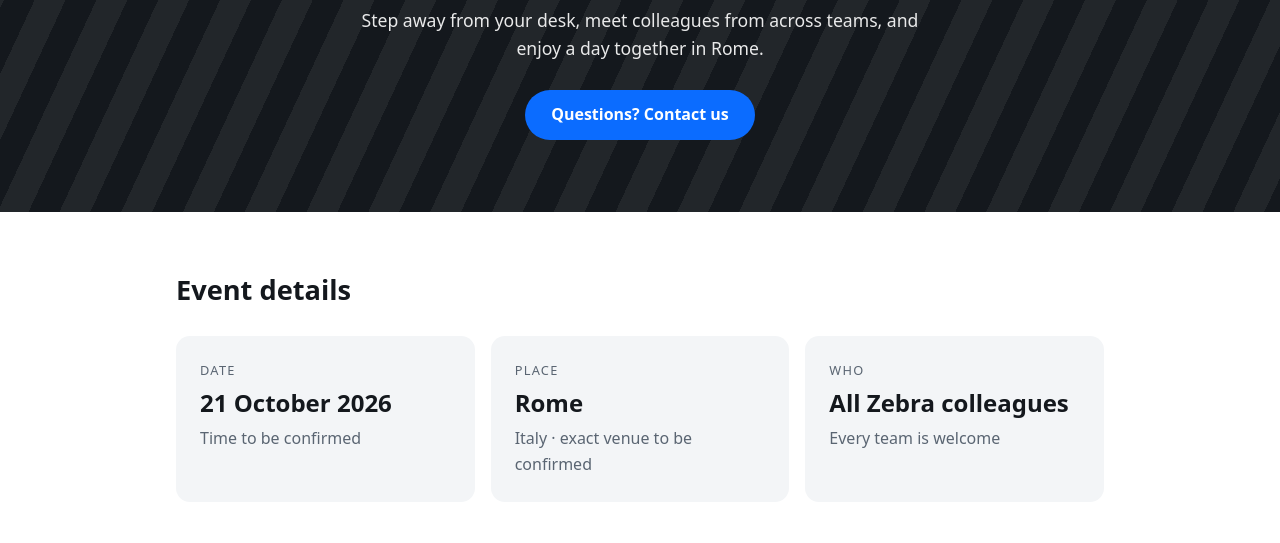
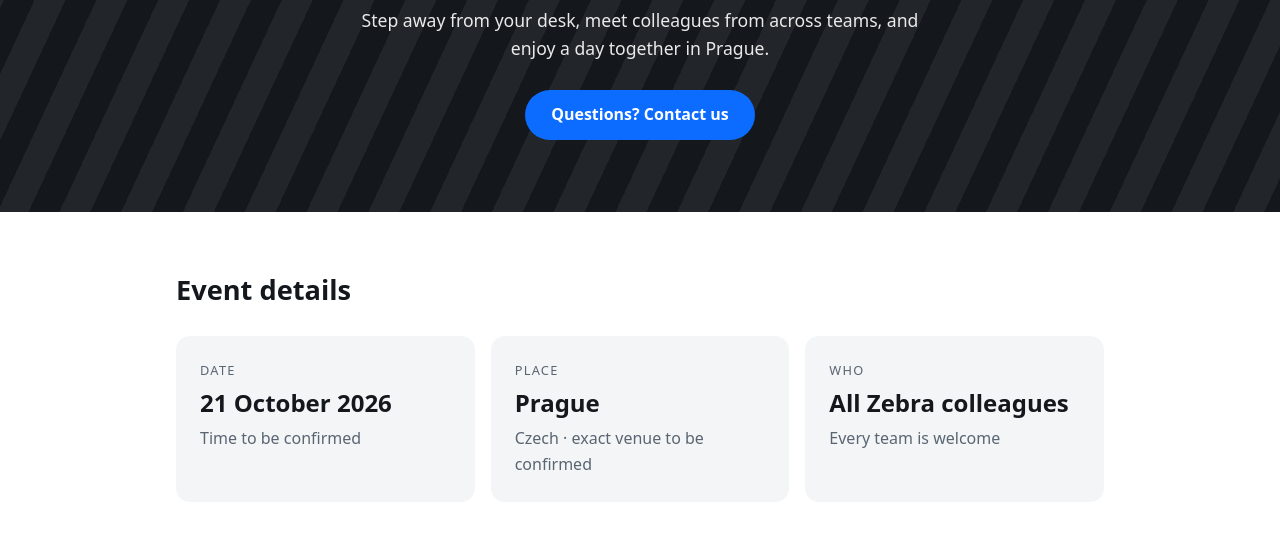
Before and after one commit to s-grus/teambuilding, a plain HTML site: page index.html in a window 1280 px wide. Shown: the part 257-800 px from the top of the page. Drawn offline with Linux system fonts and the light colour scheme.

Commit message:
Update index.html

```diff
--- a/index.html
+++ b/index.html
@@ -77,7 +77,7 @@
   <div class="wrap">
     <div class="eyebrow">Zebra Technologies · Team Building</div>
     <h1>You're invited to a day<br>of fun, food and teamwork</h1>
-    <p>Step away from your desk, meet colleagues from across teams, and enjoy a day together in Rome.</p>
+    <p>Step away from your desk, meet colleagues from across teams, and enjoy a day together in Prague.</p>
     <a class="btn" href="#contact">Questions? Contact us</a>
   </div>
 </header>
@@ -93,8 +93,8 @@
       </div>
       <div class="card">
         <div class="label">Place</div>
-        <div class="value">Rome</div>
-        <div class="sub">Italy · exact venue to be confirmed</div>
+        <div class="value">Prague</div>
+        <div class="sub">Czech · exact venue to be confirmed</div>
       </div>
       <div class="card">
         <div class="label">Who</div>
```
